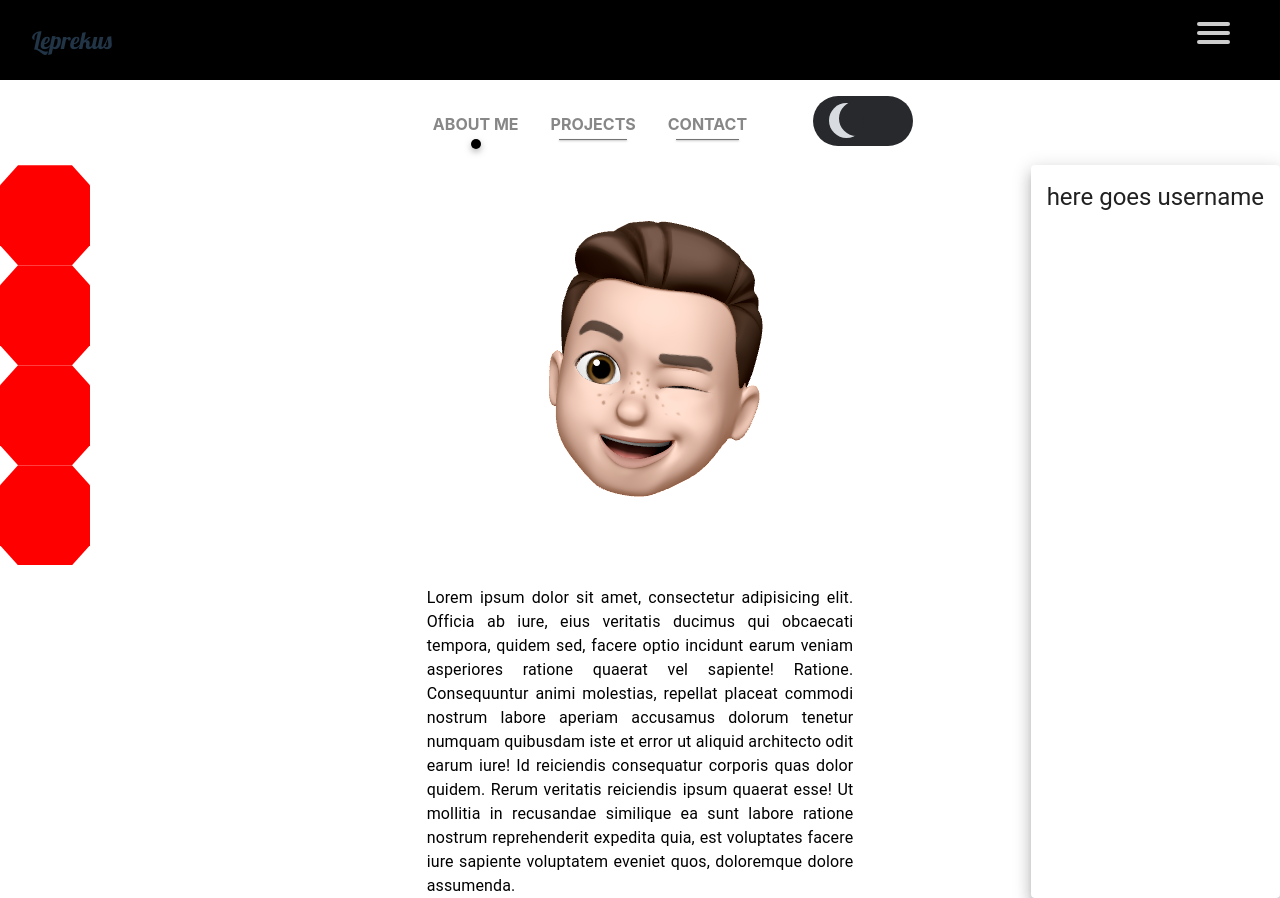
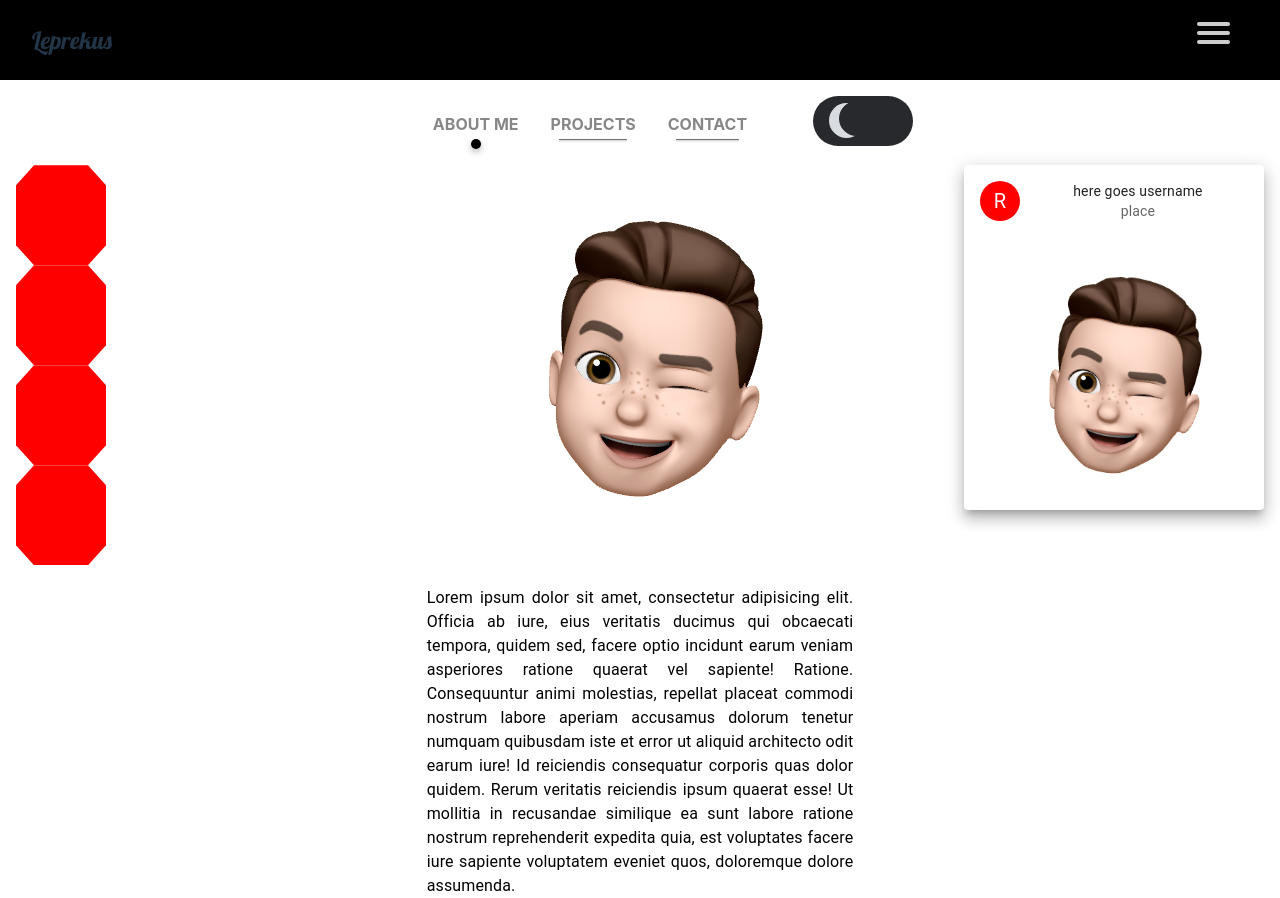
Before and after one commit to Leprekus/react-portfolio-site, a React (Vite) app in the folder leprekus-site/: page / in a window 1280 px wide. Built offline with nearby package versions, Linux system fonts and the light colour scheme.

Commit message:
create post component

```diff
--- a/leprekus-site/src/components/Bevel.jsx
+++ b/leprekus-site/src/components/Bevel.jsx
@@ -1,4 +1,5 @@
-export const Bevel = ({ width=150, height=150, src=''}) => {
+import { Grow } from '@mui/material'
+export const Bevel = ({ width=150, height=150, src='', timeout=1000}) => {
     const bevel = {
         backgroundColor: 'red',
         width: width,
@@ -7,7 +8,13 @@ export const Bevel = ({ width=150, height=150, src=''}) => {
         backgroundImage: `url(${src})`
     }
     return (
-        <div style={bevel}>
-        </div>
+        <Grow
+        in={true}
+        style={{ transformOrigin: '0 0 0' }}
+        {...(true ? { timeout: timeout } : {})}
+        >
+            <div style={bevel}>
+            </div>
+        </Grow>
         )
 }
--- a/leprekus-site/src/components/Post.jsx
+++ b/leprekus-site/src/components/Post.jsx
@@ -1,21 +1,50 @@
 import {
+    Avatar,
     Card,
     CardHeader,
     CardMedia,
-    CardActionArea,
+    CardContent,
+    Typography,
+    CardActions,
     IconButton
 } from '@mui/material'
+import memoji from '../assets/memoji.png'
 export const Post = () => {
+    const postStyle = {
+        height: 345,
+        width: 300
+    }
     return (
-        <Card elevation={10}>
+        <Card
+        elevation={10}
+        sx={postStyle}
+        >
             <CardHeader
-            title='here goes username'/>
+            avatar={
+                <Avatar
+                sx={{ bgcolor: 'red' }} aria-label="recipe"
+                >R
+                </Avatar>
+            }
+            title='here goes username'
+            subheader='place'
+            action={
+            <IconButton>
+
+            </IconButton>}
+            />
             <CardMedia
-            src='https://pbs.twimg.com/profile_images/949787136030539782/LnRrYf6e_400x400.jpg'
+            component='img'
+            alt='post image'
+            image={memoji}
             />
-            <CardActionArea>
+
+            <CardActions>
                 <IconButton></IconButton>
-            </CardActionArea>
+            </CardActions>
+            <CardContent>
+                <Typography>Lorem ipsum dolor sit amet consectetur adipisicing elit. Alias labore molestiae rem perferendis odio eveniet mollitia veritatis ut! Reprehenderit porro itaque nemo eum nam enim ullam deleniti dolore corporis beatae!</Typography>
+            </CardContent>
         </Card>
     )
 }
--- a/leprekus-site/src/pages/Home.jsx
+++ b/leprekus-site/src/pages/Home.jsx
@@ -13,11 +13,11 @@ function Home () {
     return (
         <>
         <Grid container direction='row' sm={4} md={12}>
-            <Grid container item display='inline-block' sm={4} md={4} justifySelf='start'>
-                <Bevel width={90} height={100}/>
-                <Bevel width={90} height={100}/>
-                <Bevel width={90} height={100}/>
-                <Bevel width={90} height={100}/>
+            <Grid container item display='inline-block' sm={4} md={4} justifySelf='start' paddingLeft='1rem'>
+                <Bevel width={90} height={100} timeout={1000}/>
+                <Bevel width={90} height={100} timeout={2000}/>
+                <Bevel width={90} height={100} timeout={3000}/>
+                <Bevel width={90} height={100} timeout={3500}/>
             </Grid>
             <Grid container item sm={4} md={4} justifyContent='center'>
                 <img src={memoji}/>
@@ -26,7 +26,7 @@ function Home () {
                 Rerum veritatis reiciendis ipsum quaerat esse! Ut mollitia in recusandae similique ea sunt labore ratione nostrum reprehenderit expedita quia, est voluptates facere iure sapiente voluptatem eveniet quos, doloremque dolore assumenda.
                 </Typography>
             </Grid>
-            <Grid container item sm={4} md={4} justifyContent='end'>
+            <Grid container item sm={4} md={4} justifyContent='end'paddingRight='1rem'>
                 <Post/>
             </Grid>
         </Grid>
```
